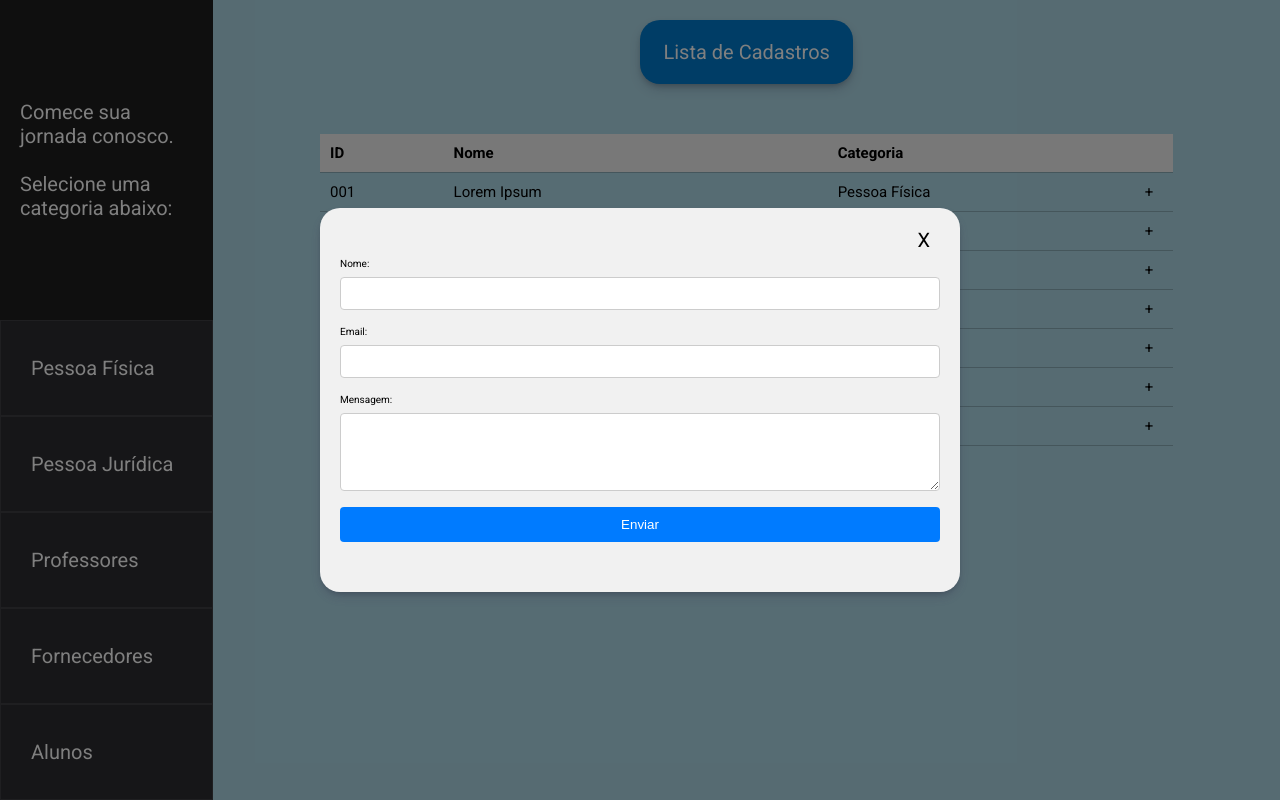
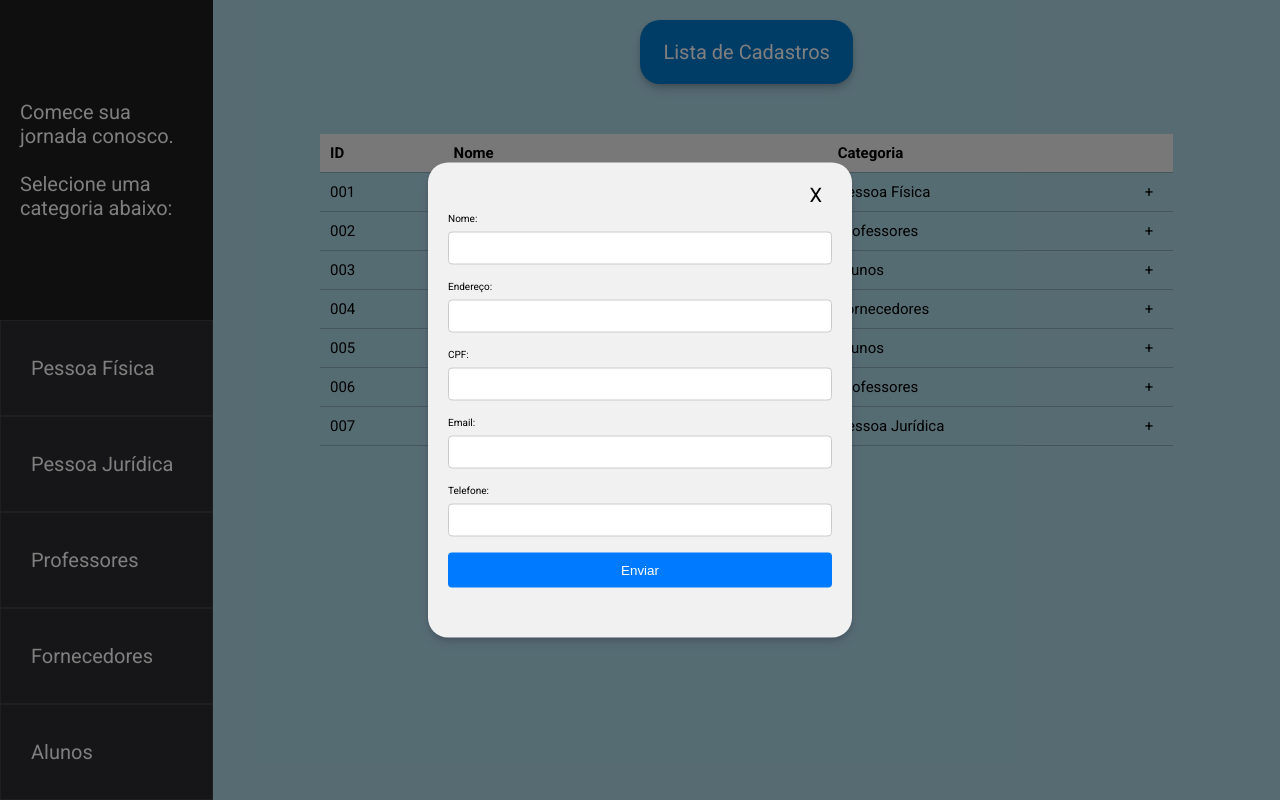
Before and after one commit to rafaelbarcarol/prototipo_projeto_integrador, a plain HTML site: page index.html in a window 1280 px wide. Both pictures are taken after a click on the item "Pessoa Física". Drawn offline with nearby package versions, Linux system fonts and the light colour scheme.

Commit message:
Forms inputs dynamics

```diff
--- a/index.html
+++ b/index.html
@@ -85,23 +85,69 @@
       <div class="form__close js-close-form">X</div>
       <div class="form__wrapper">
         <fieldset>
-          <label for="name">Nome:</label>
-          <input type="text" id="name" name="name" required />
+          <div class="fieldset__input name">
+            <label for="name">Nome:</label>
+            <input type="text" id="name" name="name" required />
+          </div>
+          <div class="fieldset__input address">
+            <label for="address">Endereço:</label>
+            <input type="text" id="address" name="address" required />
+          </div>
         </fieldset>
-
         <fieldset>
-          <label for="email">Email:</label>
-          <input type="email" id="email" name="email" required />
+          <div class="fieldset__input cpf">
+            <label for="cpf">CPF:</label>
+            <input type="text" id="cpf" name="cpf" required />
+          </div>
+          <div class="fieldset__input email">
+            <label for="email">Email:</label>
+            <input type="email" id="email" name="email" required />
+          </div>
         </fieldset>
-
         <fieldset>
-          <label for="message">Mensagem:</label>
-          <textarea id="message" name="message" rows="4" required></textarea>
+          <div class="fieldset__input phone">
+            <label for="phone">Telefone:</label>
+            <input type="tel" id="phone" name="phone" required />
+          </div>
+          <div class="fieldset__input cnpj">
+            <label for="cnpj">CNPJ:</label>
+            <input type="text" id="cnpj" name="cnpj" />
+          </div>
         </fieldset>
-
+        <fieldset>
+          <div class="fieldset__input fantasy-name">
+            <label for="fantasy_name">Nome Fantasia:</label>
+            <input type="text" id="fantasy_name" name="fantasy_name" />
+          </div>
+          <div class="fieldset__input login">
+            <label for="login">Login:</label>
+            <input type="text" id="login" name="login" required />
+          </div>
+        </fieldset>
+        <fieldset>
+          <div class="fieldset__input id">
+            <label for="registration">Matrícula:</label>
+            <input type="text" id="registration" name="registration" />
+          </div>
+          <div class="fieldset__input password">
+            <label for="password">Senha:</label>
+            <input type="password" id="password" name="password" required />
+          </div>
+        </fieldset>
+        <fieldset>
+          <div class="fieldset__input study">
+            <label for="education">Formação:</label>
+            <input type="text" id="education" name="education" />
+          </div>
+          <div class="fieldset__input teach">
+            <label for="taught_subjects">Disciplinas Ministradas:</label>
+            <input type="text" id="taught_subjects" name="taught_subjects" />
+          </div>
+        </fieldset>
         <button type="submit">Enviar</button>
       </div>
     </form>
+
     <div class="layer js-layer"></div>
     <script
       src="https://code.jquery.com/jquery-3.7.1.min.js"
--- a/js/app.js
+++ b/js/app.js
@@ -4,9 +4,61 @@ $(document).ready(function () {
 });
 
 function openForm() {
-  $(".js-open-form").on("click", function () {
-    $(".js-form").addClass("active");
-    $(".js-layer").addClass("active");
+  const formTypes = [
+    {
+      fields: [".cpf", ".email", ".phone", ".name", ".address"],
+      specificFields: [],
+    },
+    {
+      fields: [".cnpj", ".fantasy-name", ".phone", ".name", ".address"],
+      specificFields: [],
+    },
+    {
+      fields: [
+        ".cpf",
+        ".email",
+        ".phone",
+        ".name",
+        ".address",
+        ".study",
+        ".teach",
+      ],
+      specificFields: [],
+    },
+    {
+      fields: [
+        ".cnpj",
+        ".fantasy-name",
+        ".phone",
+        ".name",
+        ".address",
+        ".login",
+        ".password",
+      ],
+      specificFields: [],
+    },
+    {
+      fields: [".cpf", ".email", ".phone", ".name", ".address", ".id"],
+      specificFields: [],
+    },
+  ];
+
+  const openForms = $(".js-open-form");
+  const form = $(".js-form");
+  const layer = $(".js-layer");
+
+  function showFields(fields) {
+    form.addClass("active");
+    layer.addClass("active");
+    $(".form__wrapper label, .form__wrapper input").hide();
+    fields.forEach((field) => $(field).find("label, input").show());
+  }
+
+  openForms.each(function (index) {
+    $(this).on("click", function () {
+      const currentFormType = formTypes[index];
+      showFields(currentFormType.fields.concat(currentFormType.specificFields));
+    });
   });
 }
 
@@ -15,4 +67,11 @@ function closeForm() {
     $(".js-form").removeClass("active");
     $(".js-layer").removeClass("active");
   });
+
+  $(document).on("keydown", function (e) {
+    if (e.key === "Escape") {
+      $(".js-form").removeClass("active");
+      $(".js-layer").removeClass("active");
+    }
+  });
 }
--- a/scss/main.scss
+++ b/scss/main.scss
@@ -147,7 +147,6 @@ body {
 
 .form {
   height: fit-content;
-  width: 50vw;
   padding: 5rem 2rem;
   background-color: $ice-white;
   border-radius: 2rem;
@@ -188,9 +187,17 @@ body {
   }
 
   fieldset {
-    display: flex;
-    flex-direction: column;
+    // display: flex;
+    min-width: 30vw;
     border: none;
+    justify-content: space-between;
+    gap: 5rem;
+
+    .fieldset__input {
+      display: flex;
+      flex-direction: column;
+      flex: 1;
+    }
   }
 
   label {
--- a/styles.css
+++ b/styles.css
@@ -129,7 +129,6 @@ body {
 
 .form {
   height: fit-content;
-  width: 50vw;
   padding: 5rem 2rem;
   background-color: #f1f1f1;
   border-radius: 2rem;
@@ -166,9 +165,15 @@ body {
   flex-direction: column;
 }
 .form fieldset {
+  min-width: 30vw;
+  border: none;
+  justify-content: space-between;
+  gap: 5rem;
+}
+.form fieldset .fieldset__input {
   display: flex;
   flex-direction: column;
-  border: none;
+  flex: 1;
 }
 .form label {
   margin-bottom: 8px;
```
